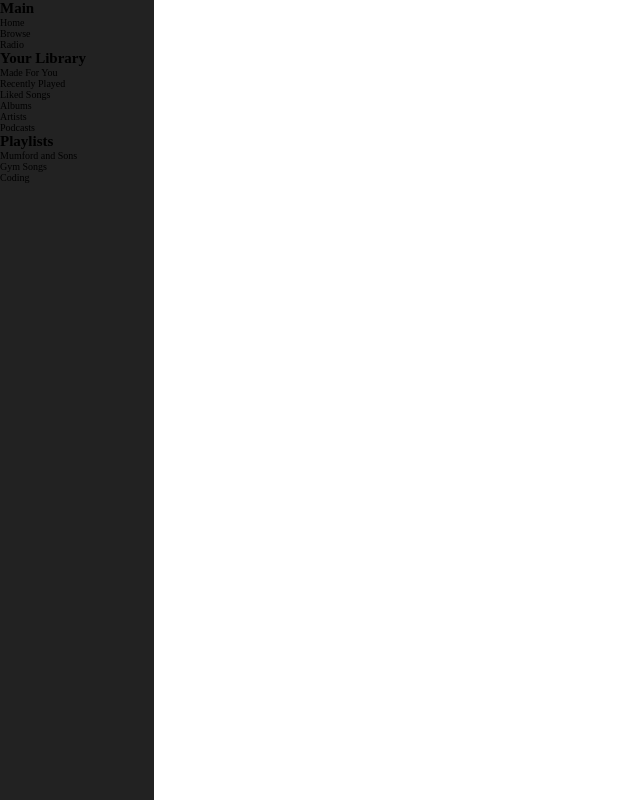
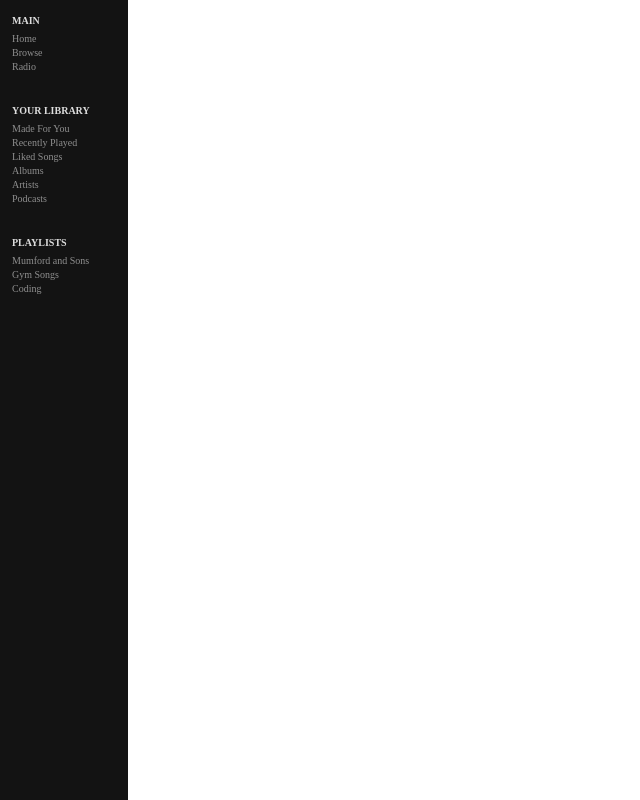
Before and after one commit to Ryan-Solomon/spotify-web, a React (Create React App) app: page / in a window 1280 px wide. Shown: the whole page, without its empty margins (0-640 px from the left). Built offline with nearby package versions, Linux system fonts and the light colour scheme.

Commit message:
add sidebar and sidebar section styles

```diff
--- a/src/components/sidebar/Sidebar.styles.scss
+++ b/src/components/sidebar/Sidebar.styles.scss
@@ -3,5 +3,5 @@
 .sidebar {
   background-color: $primary-dark-grey;
   height: 100vh;
-  width: 12vw;
+  width: 10vw;
 }
--- a/src/components/sidebar/Sidebar.tsx
+++ b/src/components/sidebar/Sidebar.tsx
@@ -8,6 +8,7 @@ export const Sidebar = () => {
       {data.map((section) => {
         return <SidebarSection section={section} />;
       })}
+      {/* Create playlist component */}
     </nav>
   );
 };
--- a/src/components/sidebar/sidebar-section/SidebarSection.styles.scss
+++ b/src/components/sidebar/sidebar-section/SidebarSection.styles.scss
@@ -0,0 +1,19 @@
+@import '../../../styles/variables';
+
+.sidebar-section-container {
+  padding: 1.5rem 1rem;
+  margin-left: 0.2rem;
+}
+
+.sidebar-section-title {
+  color: $primary-white;
+  font-size: 1rem;
+  text-transform: uppercase;
+  margin-bottom: 0.7rem;
+}
+
+.sidebar-section-item {
+  color: $primary-light-grey;
+  margin: 0.3rem 0;
+  font-size: 1rem;
+}
--- a/src/components/sidebar/sidebar-section/SidebarSection.tsx
+++ b/src/components/sidebar/sidebar-section/SidebarSection.tsx
@@ -9,13 +9,17 @@ type TProps = {
 export const SidebarSection: FC<TProps> = ({ section }) => {
   const { title, items } = section;
   return (
-    <>
-      <h2>{title}</h2>
-      <ul className='sidebar-section'>
+    <section className='sidebar-section-container'>
+      <h2 className='sidebar-section-title'>{title}</h2>
+      <ul className='sidebar-section-items'>
         {items.map((item) => {
-          return <ul key={item}>{item}</ul>;
+          return (
+            <ul className='sidebar-section-item' key={item}>
+              {item}
+            </ul>
+          );
         })}
       </ul>
-    </>
+    </section>
   );
 };
--- a/src/styles/_variables.scss
+++ b/src/styles/_variables.scss
@@ -1,3 +1,5 @@
 $primary-green: rgb(18, 237, 18);
-$primary-dark-grey: #222;
-$primary-light-grey: #444;
+$primary-dark-grey: rgb(19, 19, 19);
+$primary-mid-grey: #444;
+$primary-light-grey: rgb(143, 143, 143);
+$primary-white: rgb(221, 221, 221);
```
Also changed, not shown: 1 other file (tests, documents, lock files or other folders).
